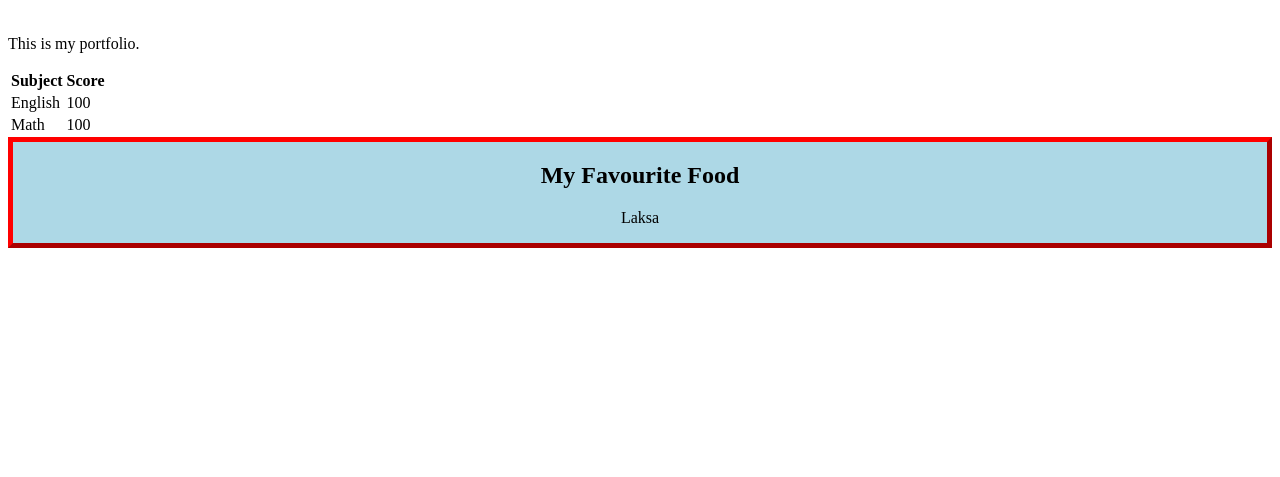
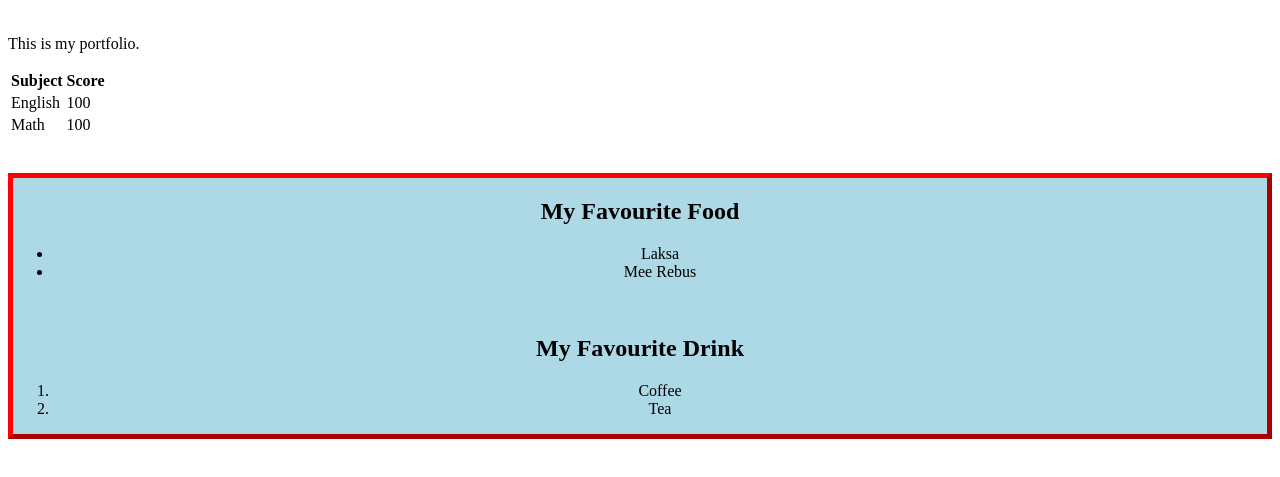
Before and after one commit to ngmeichan/myportfolio, a plain HTML site: page index.html in a window 1280 px wide. Shown: the part 79-556 px from the top of the page. Drawn offline with Linux system fonts and the light colour scheme.

Commit message:
Update index.html

```diff
--- a/index.html
+++ b/index.html
@@ -31,10 +31,20 @@
       <td>100</td>
     </tr>
   </table>
+  <br><br>
 
   <div class="myDiv">
     <h2>My Favourite Food</h2>
-    <p>Laksa</p>
+    <ul>
+      <li>Laksa</li>
+      <li>Mee Rebus</li>
+    </ul>
+    <br>
+    <h2>My Favourite Drink</h2>
+    <ol>
+      <li>Coffee</li>
+      <li>Tea</li>
+    <ol>
   </div>
 
 </body>
```
